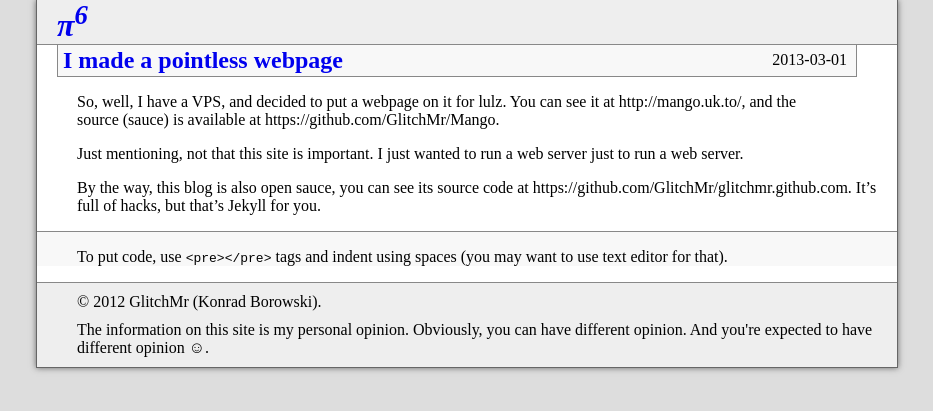
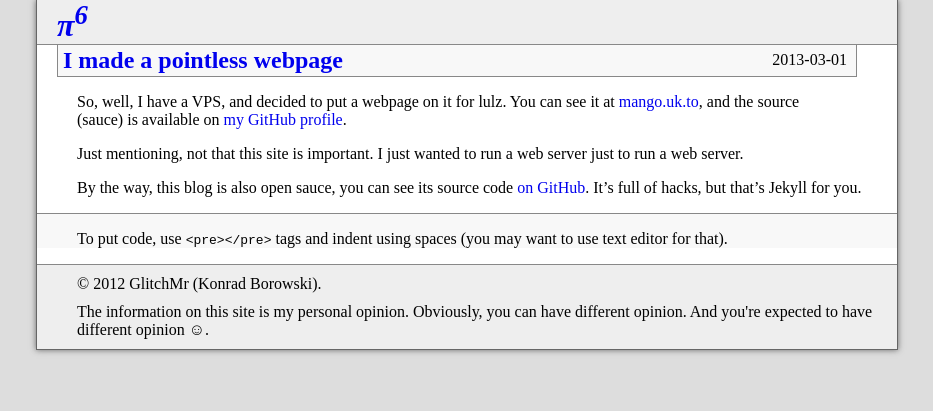
Before and after one commit to KamilaBorowska/old-xfix.github.io, a Jekyll site: the page built from _posts/2013-03-01-i-made-a-pointless-webpage.md, in a window 1280 px wide. Shown: the top 411 px of the page, without its empty margins (173-1106 px from the left). Built offline with Jekyll 4.4.1, drawn with Linux system fonts in a browser that asks for light colours; comment, search, counter and statistics services are not loaded.

Commit message:
Fix links in latest article

```diff
--- a/_posts/2013-03-01-i-made-a-pointless-webpage.md
+++ b/_posts/2013-03-01-i-made-a-pointless-webpage.md
@@ -3,12 +3,12 @@ layout: post
 title:  I made a pointless webpage
 ---
 So, well, I have a VPS, and decided to put a webpage on it for lulz.
-You can see it at http://mango.uk.to/, and the source (sauce) is
-available at https://github.com/GlitchMr/Mango.
+You can see it at [mango.uk.to](http://mango.uk.to/), and the source
+(sauce) is available on [my GitHub profile](https://github.com/GlitchMr/Mango).
 
 Just mentioning, not that this site is important. I just wanted to run
 a web server just to run a web server.
 
 By the way, this blog is also open sauce, you can see its source code
-at https://github.com/GlitchMr/glitchmr.github.com. It's full of hacks,
-but that's Jekyll for you.
+[on GitHub](https://github.com/GlitchMr/glitchmr.github.com). It's full
+of hacks, but that's Jekyll for you.
```
